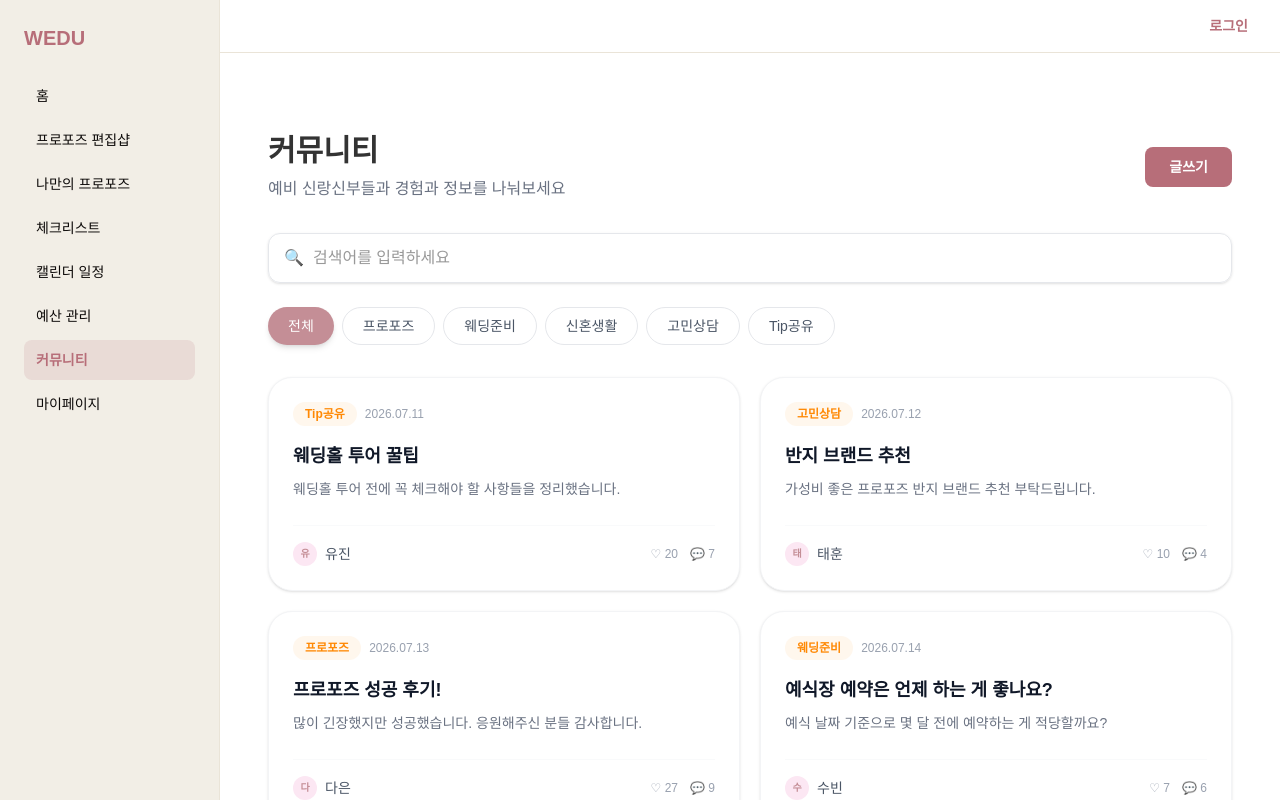
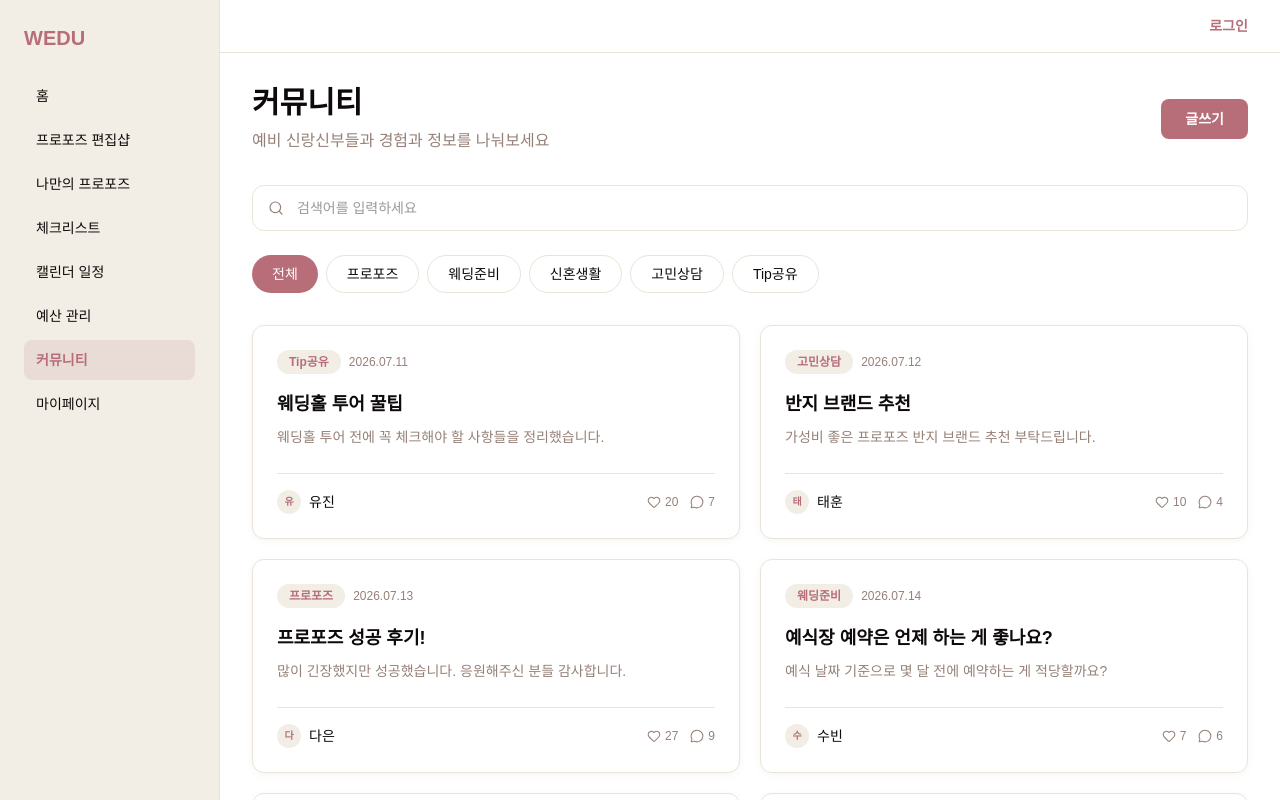
Before and after one commit to weduProject/wedu-frontend, a React (Vite) app: page /community in a window 1280 px wide. Shown: the top 800 px of the page. Built offline with nearby package versions, Linux system fonts and the light colour scheme; no server answers.

Commit message:
style: 커뮤니티 페이지 디자인 시스템 통일 (패딩·색상 토큰·lucide 아이콘)

```diff
--- a/src/pages/Community/CommunityCard.tsx
+++ b/src/pages/Community/CommunityCard.tsx
@@ -1,4 +1,5 @@
 import { useNavigate } from "react-router-dom";
+import { Heart, MessageCircle } from "lucide-react";
 import type { CommunityPost } from "./communityDummy";
 
 interface Props {
@@ -8,48 +9,48 @@ interface Props {
 export default function CommunityCard({ post }: Props) {
   const navigate = useNavigate();
   const authorInitial = post.author ? post.author.charAt(0) : "W";
-  const displayDate = post.date === new Date().toLocaleDateString() ? "방금 전" : post.date;
+  const displayDate =
+    post.date === new Date().toLocaleDateString() ? "방금 전" : post.date;
 
   return (
     <div
       onClick={() => navigate(`/community/${post.id}`)}
-      className="bg-white rounded-3xl border border-gray-100 p-6 shadow-sm hover:shadow-md hover:border-[#C48E96]/30 transition cursor-pointer flex flex-col gap-3 h-full"
+      className="flex h-full cursor-pointer flex-col gap-3 rounded-xl border border-border bg-white p-6 shadow-[0_2px_8px_rgba(0,0,0,0.04)] transition-colors hover:border-primary/40"
     >
-
-      <div className="flex items-center gap-2 mb-1">
-        <span className="bg-orange-50 text-orange-400 text-xs font-bold px-3 py-1 rounded-full">
+      <div className="mb-1 flex items-center gap-2">
+        <span className="rounded-full bg-primary-light px-3 py-1 text-xs font-semibold text-primary">
           {post.category}
         </span>
-        <span className="text-gray-400 text-xs">{displayDate}</span>
+        <span className="text-xs text-text-muted">{displayDate}</span>
       </div>
 
       <div className="flex-1">
-        <h3 className="font-bold text-lg text-gray-900 mb-2 truncate">
+        <h3 className="mb-2 truncate text-lg font-bold text-text">
           {post.title}
         </h3>
-        <p className="text-sm text-gray-500 line-clamp-2 leading-relaxed">
+        <p className="line-clamp-2 text-sm leading-relaxed text-text-muted">
           {post.content}
         </p>
       </div>
 
-      <div className="flex justify-between items-center mt-3 pt-4 border-t border-gray-50">
-
+      <div className="mt-3 flex items-center justify-between border-t border-border pt-4">
         <div className="flex items-center gap-2">
-          <div className="w-6 h-6 rounded-full bg-pink-100 text-[#C48E96] flex items-center justify-center text-[10px] font-bold">
+          <div className="flex h-6 w-6 items-center justify-center rounded-full bg-primary-light text-[10px] font-semibold text-primary">
             {authorInitial}
           </div>
-          <span className="text-sm text-gray-600">{post.author}</span>
+          <span className="text-sm text-text">{post.author}</span>
         </div>
 
-        <div className="flex items-center gap-3 text-gray-400 text-xs">
+        <div className="flex items-center gap-3 text-xs text-text-muted">
           <span className="flex items-center gap-1">
-            ♡ {post.likes}
+            <Heart className="h-3.5 w-3.5" strokeWidth={1.8} />
+            {post.likes}
           </span>
           <span className="flex items-center gap-1">
-            💬 {post.comments}
+            <MessageCircle className="h-3.5 w-3.5" strokeWidth={1.8} />
+            {post.comments}
           </span>
         </div>
-
       </div>
     </div>
   );
--- a/src/pages/Community/CommunityDetailPage.tsx
+++ b/src/pages/Community/CommunityDetailPage.tsx
@@ -1,5 +1,6 @@
 import { useState, useEffect } from "react";
 import { useNavigate, useParams } from "react-router-dom";
+import { ArrowLeft, Heart, MessageCircle } from "lucide-react";
 import { Button, CategoryBadge } from "../../components";
 import { useCommunity } from "./CommunityContext";
 
@@ -8,16 +9,19 @@ export default function CommunityDetailPage() {
   const { id } = useParams();
   const { posts } = useCommunity();
 
-  const post = posts.find(
-    (item) => item.id === Number(id)
-  );
+  const post = posts.find((item) => item.id === Number(id));
 
   const [likes, setLikes] = useState(0);
   const [hasLiked, setHasLiked] = useState(false);
   const [commentInput, setCommentInput] = useState("");
   const [comments, setComments] = useState([
     { id: 1, author: "예은", content: "축하드립니다!", date: "2026.07.23" },
-    { id: 2, author: "건우", content: "좋은 장소에서 성공하시길 바랍니다.", date: "2026.07.23" },
+    {
+      id: 2,
+      author: "건우",
+      content: "좋은 장소에서 성공하시길 바랍니다.",
+      date: "2026.07.23",
+    },
   ]);
 
   useEffect(() => {
@@ -26,10 +30,12 @@ export default function CommunityDetailPage() {
 
   if (!post) {
     return (
-      <div className="max-w-3xl mx-auto py-24 text-center text-gray-500">
+      <div className="mx-auto max-w-[1024px] py-20 text-center text-text-muted">
         게시글을 찾을 수 없습니다.
         <br />
-        <Button className="mt-4" onClick={() => navigate("/community")}>목록으로 돌아가기</Button>
+        <Button className="mt-4" onClick={() => navigate("/community")}>
+          목록으로 돌아가기
+        </Button>
       </div>
     );
   }
@@ -47,86 +53,90 @@ export default function CommunityDetailPage() {
   const handleAddComment = () => {
     if (!commentInput.trim()) return;
 
-    const newComment = {
-      id: Date.now(),
-      author: "나",
-      content: commentInput,
-      date: "방금 전",
-    };
-
-    setComments([...comments, newComment]);
+    setComments([
+      ...comments,
+      {
+        id: Date.now(),
+        author: "나",
+        content: commentInput,
+        date: "방금 전",
+      },
+    ]);
     setCommentInput("");
   };
 
   return (
-    <div className="max-w-4xl mx-auto py-12 px-4">
+    <div className="mx-auto max-w-[1024px]">
       <Button
         variant="secondary"
-        className="mb-6"
+        className="mb-6 flex items-center gap-1.5"
         onClick={() => navigate("/community")}
       >
-        ← 목록으로
+        <ArrowLeft className="h-4 w-4" strokeWidth={1.8} />
+        목록으로
       </Button>
 
-      <div className="bg-white rounded-3xl border border-gray-100 p-8 shadow-sm">
-        <div className="flex justify-between items-center">
+      <div className="rounded-xl border border-border bg-white p-8 shadow-[0_2px_8px_rgba(0,0,0,0.04)]">
+        <div className="flex items-center justify-between">
           <CategoryBadge category={post.category} />
-
-          <span className="text-gray-400 text-sm">
-            {post.date}
-          </span>
+          <span className="text-sm text-text-muted">{post.date}</span>
         </div>
 
-        <h1 className="text-3xl font-bold mt-3">
-          {post.title}
-        </h1>
+        <h1 className="mt-3 text-3xl font-bold text-text">{post.title}</h1>
 
-        <p className="text-gray-500 mt-2 text-sm">
-          작성자 : {post.author}
-        </p>
+        <p className="mt-2 text-sm text-text-muted">작성자 : {post.author}</p>
 
-        <hr className="my-6 border-gray-100" />
+        <hr className="my-6 border-border" />
 
-        <p className="leading-8 whitespace-pre-line text-gray-700 min-h-[150px]">
+        <p className="min-h-[150px] whitespace-pre-line leading-8 text-text">
           {post.content}
         </p>
 
-        <hr className="my-6 border-gray-100" />
+        <hr className="my-6 border-border" />
 
-        <div className="flex justify-between items-center">
-          <div className="flex gap-6 text-gray-400 text-sm">
-            <span>❤️ {likes}</span>
-            <span>💬 {comments.length}</span>
+        <div className="flex items-center justify-between">
+          <div className="flex gap-6 text-sm text-text-muted">
+            <span className="flex items-center gap-1.5">
+              <Heart className="h-4 w-4" strokeWidth={1.8} />
+              {likes}
+            </span>
+            <span className="flex items-center gap-1.5">
+              <MessageCircle className="h-4 w-4" strokeWidth={1.8} />
+              {comments.length}
+            </span>
           </div>
 
           <button
+            type="button"
             onClick={handleLike}
-            className={`flex items-center gap-2 px-5 py-2.5 rounded-full font-bold text-sm transition shadow-sm border ${
+            className={`flex cursor-pointer items-center gap-2 rounded-full border px-5 py-2.5 text-sm font-semibold transition-colors ${
               hasLiked
-                ? "bg-[#C48E96] text-white border-[#C48E96]"
-                : "bg-white text-gray-600 border-gray-200 hover:bg-gray-50"
+                ? "border-primary bg-primary text-white"
+                : "border-border bg-white text-text hover:border-primary/40"
             }`}
           >
-            {hasLiked ? "♥" : "♡"} 좋아요
+            <Heart
+              className={hasLiked ? "h-4 w-4 fill-white" : "h-4 w-4"}
+              strokeWidth={1.8}
+            />
+            좋아요
           </button>
         </div>
       </div>
 
-      <div className="bg-white rounded-3xl border border-gray-100 p-8 shadow-sm mt-8">
-        <h2 className="text-xl font-bold mb-6">
-          댓글 <span className="text-[#C48E96]">{comments.length}</span>
+      <div className="mt-8 rounded-xl border border-border bg-white p-8 shadow-[0_2px_8px_rgba(0,0,0,0.04)]">
+        <h2 className="mb-6 text-xl font-bold text-text">
+          댓글 <span className="text-primary">{comments.length}</span>
         </h2>
 
-        <div className="space-y-4 mb-8">
+        <div className="mb-8 flex flex-col gap-4">
           {comments.map((comment) => (
-            <div key={comment.id} className="border-b border-gray-50 pb-4">
-              <div className="flex justify-between items-center mb-1">
-                <strong className="text-sm text-gray-800">{comment.author}</strong>
-                <span className="text-xs text-gray-400">{comment.date}</span>
+            <div key={comment.id} className="border-b border-border pb-4">
+              <div className="mb-1 flex items-center justify-between">
+                <strong className="text-sm text-text">{comment.author}</strong>
+                <span className="text-xs text-text-muted">{comment.date}</span>
               </div>
-              <p className="text-gray-600 text-sm mt-1">
-                {comment.content}
-              </p>
+              <p className="mt-1 text-sm text-text-muted">{comment.content}</p>
             </div>
           ))}
         </div>
@@ -136,12 +146,12 @@ export default function CommunityDetailPage() {
             rows={3}
             value={commentInput}
             onChange={(e) => setCommentInput(e.target.value)}
-            className="w-full border border-gray-200 rounded-xl p-4 outline-none focus:border-[#C48E96] transition bg-gray-50/50 text-sm resize-none"
+            className="w-full resize-none rounded-xl border border-border p-4 text-sm outline-none transition-colors focus:border-primary"
             placeholder="댓글을 입력하세요."
           />
 
           <Button
-            className="mt-3 bg-[#C48E96] hover:bg-[#b07d84] border-none px-6"
+            className="mt-3 px-6"
             onClick={handleAddComment}
             disabled={!commentInput.trim()}
           >
--- a/src/pages/Community/CommunityPage.tsx
+++ b/src/pages/Community/CommunityPage.tsx
@@ -1,5 +1,6 @@
 import { useState } from "react";
 import { useNavigate } from "react-router-dom";
+import { Search, MessageCircle } from "lucide-react";
 import { Button } from "../../components";
 import CommunityCard from "./CommunityCard";
 import { useCommunity } from "./CommunityContext";
@@ -44,11 +45,11 @@ export default function CommunityPage() {
   );
 
   return (
-    <div className="max-w-5xl mx-auto py-12 px-4">
-      <div className="flex justify-between items-center mb-8">
+    <div className="mx-auto max-w-[1024px]">
+      <div className="mb-8 flex items-center justify-between">
         <div>
-          <h1 className="text-3xl font-bold">커뮤니티</h1>
-          <p className="text-gray-500 mt-2">
+          <h1 className="text-3xl font-bold text-text">커뮤니티</h1>
+          <p className="mt-2 text-text-muted">
             예비 신랑신부들과 경험과 정보를 나눠보세요
           </p>
         </div>
@@ -58,10 +59,10 @@ export default function CommunityPage() {
         </Button>
       </div>
 
-      <div className="flex gap-2 mb-6">
+      <div className="mb-6 flex gap-2">
         <div className="relative flex-1">
-          <span className="absolute left-4 top-1/2 -translate-y-1/2 text-gray-400">
-            🔍
+          <span className="absolute left-4 top-1/2 -translate-y-1/2 text-text-muted">
+            <Search className="h-4 w-4" strokeWidth={1.8} />
           </span>
           <input
             value={keyword}
@@ -70,47 +71,44 @@ export default function CommunityPage() {
               setCurrentPage(1);
             }}
             placeholder="검색어를 입력하세요"
-            className="w-full border border-gray-200 rounded-xl py-3 pl-11 pr-4 outline-none focus:border-primary transition shadow-sm"
+            className="w-full rounded-xl border border-border py-3 pl-11 pr-4 text-sm outline-none transition-colors focus:border-primary"
           />
         </div>
       </div>
 
-      <div className="flex flex-wrap gap-2 mb-8">
+      <div className="mb-8 flex flex-wrap gap-2">
         {categories.map((category) => (
           <button
             key={category}
+            type="button"
             onClick={() => {
               setSelectedCategory(category);
               setCurrentPage(1);
             }}
-            className={`
-              rounded-full px-5 py-2 text-sm font-medium transition
-              ${
-                selectedCategory === category
-                  ? "bg-[#C48E96] text-white shadow-md"
-                  : "bg-white border border-gray-200 text-gray-600 hover:border-gray-300"
-              }
-            `}
+            className={`rounded-full px-5 py-2 text-sm font-medium transition-colors ${
+              selectedCategory === category
+                ? "bg-primary text-white"
+                : "border border-border bg-white text-text hover:border-primary/40"
+            }`}
           >
             {category}
           </button>
         ))}
       </div>
 
-      <div className="grid grid-cols-1 md:grid-cols-2 gap-5">
+      <div className="grid grid-cols-1 gap-5 md:grid-cols-2">
         {pagedPosts.length > 0 ? (
-          pagedPosts.map((post) => (
-            <CommunityCard key={post.id} post={post} />
-          ))
+          pagedPosts.map((post) => <CommunityCard key={post.id} post={post} />)
         ) : (
-          <div className="col-span-1 md:col-span-2 bg-white border border-gray-100 rounded-3xl py-24 flex flex-col items-center justify-center text-center shadow-sm mt-4">
-            <div className="w-14 h-14 bg-gray-50 rounded-2xl flex items-center justify-center text-gray-300 text-3xl mb-4 border border-gray-100">
-              💬
+          <div className="col-span-1 mt-4 flex flex-col items-center justify-center rounded-xl border border-border bg-white py-24 text-center shadow-[0_2px_8px_rgba(0,0,0,0.04)] md:col-span-2">
+            <div className="mb-4 flex h-14 w-14 items-center justify-center rounded-2xl border border-border bg-primary-light/50 text-text-muted">
+              <MessageCircle className="h-6 w-6" strokeWidth={1.8} />
             </div>
-            <p className="text-gray-400 mb-6 text-sm">아직 게시글이 없어요</p>
+            <p className="mb-6 text-sm text-text-muted">아직 게시글이 없어요</p>
             <button
+              type="button"
               onClick={() => navigate("/community/write")}
-              className="text-[#C48E96] font-bold text-sm hover:underline"
+              className="cursor-pointer text-sm font-semibold text-primary hover:opacity-80 transition-opacity"
             >
               첫 게시글 작성하기
             </button>
@@ -119,7 +117,7 @@ export default function CommunityPage() {
       </div>
 
       {totalPages > 1 && (
-        <div className="flex justify-center gap-2 mt-12">
+        <div className="mt-12 flex justify-center gap-2">
           {Array.from({ length: totalPages }, (_, index) => (
             <Button
               key={index}
--- a/src/pages/Community/CommunityWritePage.tsx
+++ b/src/pages/Community/CommunityWritePage.tsx
@@ -1,15 +1,9 @@
 import { useState } from "react";
 import { useNavigate } from "react-router-dom";
 import { useCommunity } from "./CommunityContext";
-import { Button } from "../../components"; // 경로에 맞게 수정해주세요
+import { Button } from "../../components";
 
-const categories = [
-  "프로포즈",
-  "웨딩준비",
-  "신혼생활", // 스크린샷에 맞춰 '신혼생활'로 통일
-  "고민상담",
-  "Tip공유",
-];
+const categories = ["프로포즈", "웨딩준비", "신혼생활", "고민상담", "Tip공유"];
 
 export default function CommunityWritePage() {
   const navigate = useNavigate();
@@ -22,56 +16,35 @@ export default function CommunityWritePage() {
   const MAX_LENGTH = 3000;
 
   const handleSubmit = () => {
-    // 유효성 검사 (빈칸 방지)
-    if (!title.trim()) {
-      alert("제목을 입력해주세요.");
-      return;
-    }
-    if (!content.trim()) {
-      alert("내용을 입력해주세요.");
-      return;
-    }
+    if (!title.trim() || !content.trim()) return;
 
-    // Context의 addPost를 호출하여 상태에 새 글 추가
-    addPost({
-      title,
-      category,
-      content,
-    });
-
-    // 등록 완료 후 커뮤니티 메인 페이지로 이동
+    addPost({ title, category, content });
     navigate("/community");
   };
 
   return (
-    <div className="max-w-3xl mx-auto py-12 px-4">
-      {/* 헤더 */}
+    <div className="mx-auto max-w-[1024px]">
       <div className="mb-8">
-        <h1 className="text-3xl font-bold mb-2">글쓰기</h1>
-        <p className="text-gray-500">경험과 정보를 자유롭게 공유해보세요</p>
+        <h1 className="mb-2 text-3xl font-bold text-text">글쓰기</h1>
+        <p className="text-text-muted">경험과 정보를 자유롭게 공유해보세요</p>
       </div>
 
-      {/* 폼 컨테이너 */}
-      <div className="bg-white rounded-3xl border border-gray-100 p-8 shadow-sm">
-
-        {/* 1. 카테고리 선택 */}
+      <div className="rounded-xl border border-border bg-white p-8 shadow-[0_2px_8px_rgba(0,0,0,0.04)]">
         <div className="mb-8">
-          <label className="block text-sm font-bold text-gray-700 mb-3 ml-1">
+          <label className="mb-3 ml-1 block text-sm font-bold text-text">
             카테고리
           </label>
           <div className="flex flex-wrap gap-2">
             {categories.map((cat) => (
               <button
                 key={cat}
+                type="button"
                 onClick={() => setCategory(cat)}
-                className={`
-                  px-5 py-2.5 rounded-full text-sm font-medium transition
-                  ${
-                    category === cat
-                      ? "bg-[#C48E96] text-white shadow-md"
-                      : "bg-white border border-gray-200 text-gray-600 hover:border-gray-300"
-                  }
-                `}
+                className={`rounded-full px-5 py-2.5 text-sm font-medium transition-colors ${
+                  category === cat
+                    ? "bg-primary text-white"
+                    : "border border-border bg-white text-text hover:border-primary/40"
+                }`}
               >
                 {cat}
               </button>
@@ -79,9 +52,8 @@ export default function CommunityWritePage() {
           </div>
         </div>
 
-        {/* 2. 제목 입력 */}
         <div className="mb-8">
-          <label className="block text-sm font-bold text-gray-700 mb-3 ml-1">
+          <label className="mb-3 ml-1 block text-sm font-bold text-text">
             제목
           </label>
           <input
@@ -89,13 +61,12 @@ export default function CommunityWritePage() {
             value={title}
             onChange={(e) => setTitle(e.target.value)}
             placeholder="제목을 입력하세요"
-            className="w-full border border-gray-200 rounded-xl p-4 outline-none focus:border-[#C48E96] transition bg-gray-50/50 text-sm"
+            className="w-full rounded-xl border border-border p-4 text-sm outline-none transition-colors focus:border-primary"
           />
         </div>
 
-        {/* 3. 내용 입력 */}
         <div className="mb-10">
-          <label className="block text-sm font-bold text-gray-700 mb-3 ml-1">
+          <label className="mb-3 ml-1 block text-sm font-bold text-text">
             내용
           </label>
           <div className="relative">
@@ -107,33 +78,30 @@ export default function CommunityWritePage() {
                 }
               }}
               placeholder="내용을 자유롭게 작성해보세요"
-              className="w-full border border-gray-200 rounded-xl p-5 h-[300px] outline-none focus:border-[#C48E96] transition resize-none bg-gray-50/50 text-sm leading-relaxed"
+              className="h-[300px] w-full resize-none rounded-xl border border-border p-5 text-sm leading-relaxed outline-none transition-colors focus:border-primary"
             />
-            {/* 글자 수 제한 UI */}
-            <div className="absolute bottom-4 right-5 text-xs text-gray-400">
+            <div className="absolute bottom-4 right-5 text-xs text-text-muted">
               {content.length.toLocaleString()}/{MAX_LENGTH.toLocaleString()}
             </div>
           </div>
         </div>
 
-        {/* 4. 하단 버튼 영역 */}
         <div className="flex gap-4">
           <Button
             variant="secondary"
-            className="flex-1 py-4 text-base bg-white border border-gray-200 hover:bg-gray-50 text-gray-600"
-            onClick={() => navigate(-1)} // 이전 페이지로 취소
+            className="flex-1 py-4 text-base"
+            onClick={() => navigate(-1)}
           >
             취소
           </Button>
           <Button
-            className="flex-1 py-4 text-base bg-[#C48E96] hover:bg-[#b07d84] text-white border-none"
+            className="flex-1 py-4 text-base"
             onClick={handleSubmit}
-            disabled={!title.trim() || !content.trim()} // 둘 다 입력되어야 활성화
+            disabled={!title.trim() || !content.trim()}
           >
             등록하기
           </Button>
         </div>
-
       </div>
     </div>
   );
```
